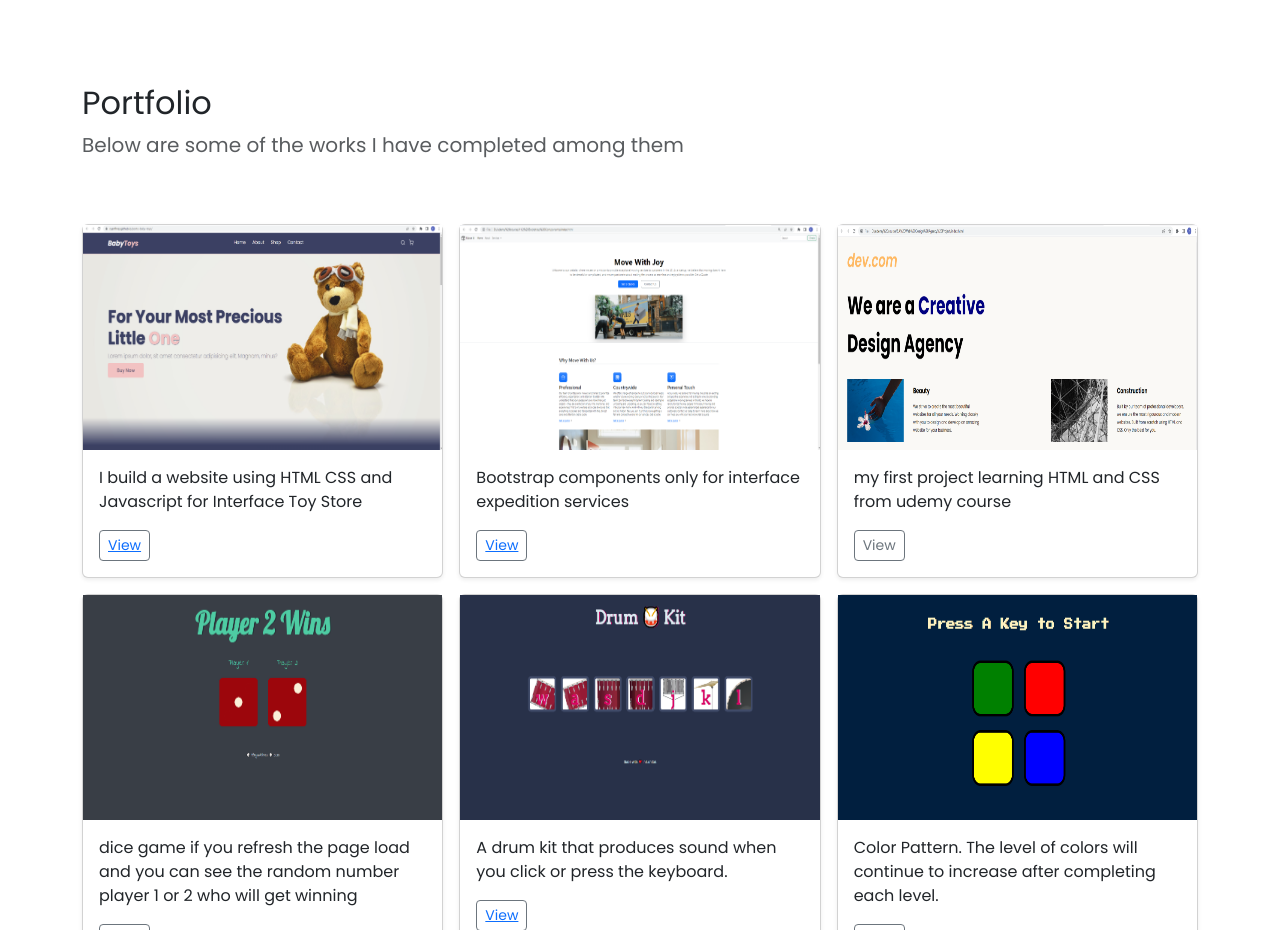
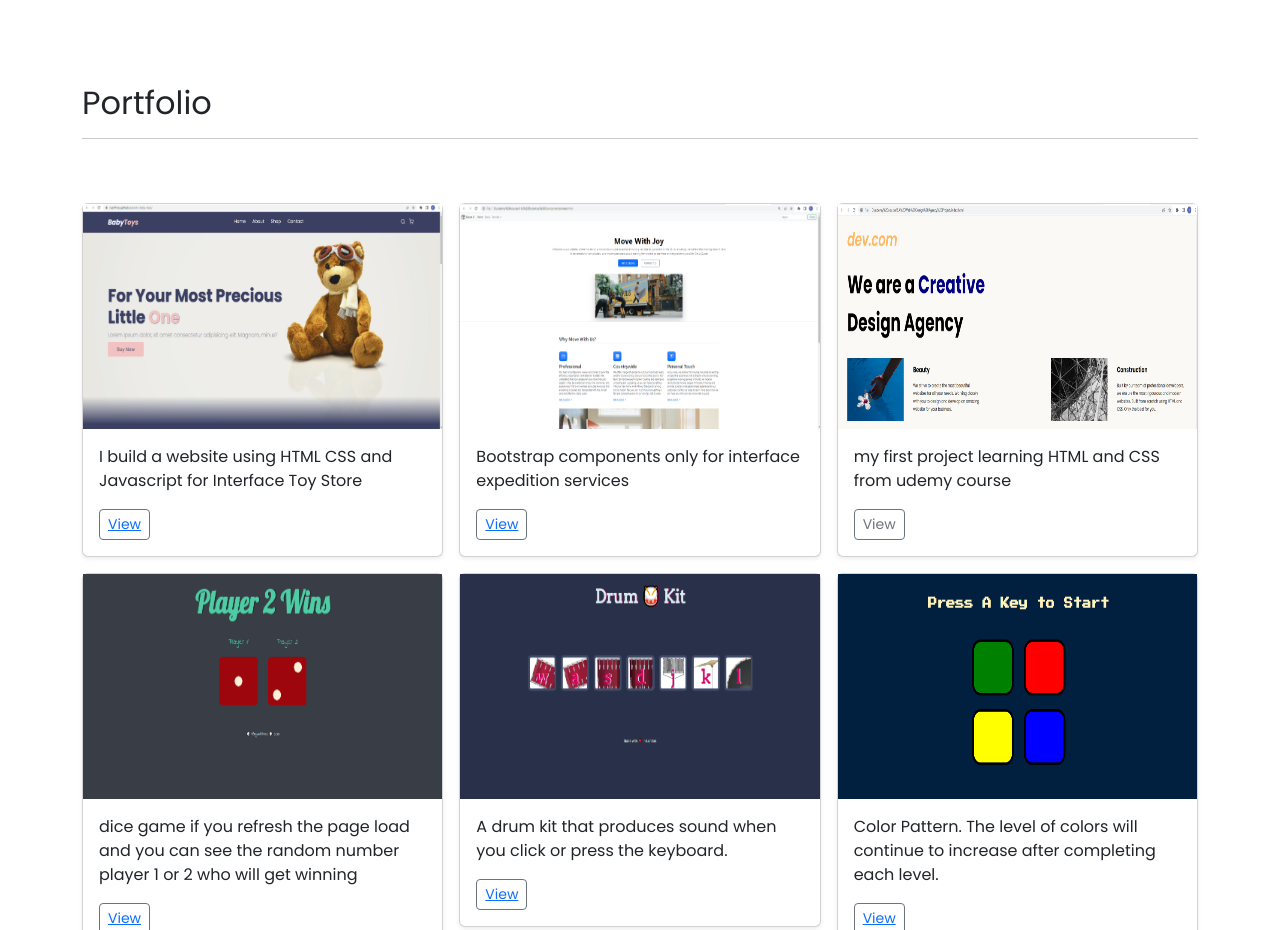
Before and after one commit to ryanfhrez/new-portfolio, a plain HTML site: page index.html in a window 1280 px wide. Shown: the part 900-1830 px from the top of the page. Drawn offline with nearby package versions, Linux system fonts and the light colour scheme.

```diff
--- a/index.html
+++ b/index.html
@@ -147,7 +147,7 @@
     <div class="row py-lg-5">
       <div class="col-lg-12 col-md-8 mx-auto">
         <h2 class="fw-light">Portfolio</h2>
-        <p class="lead text-body-secondary">Below are some of the works I have completed among them</p>
+        <hr>
       </div>
     </div>
   </section>
```
